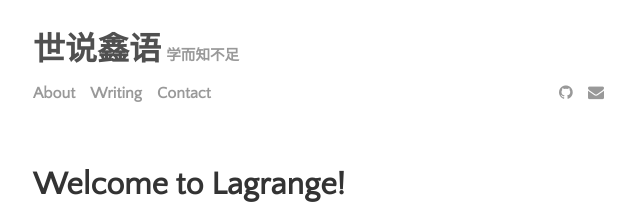
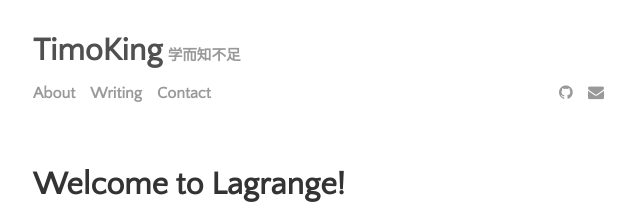
Before and after one commit to YellowStars1993/yellowstars1993.github.io, a Jekyll site: the page built from index.html, in a window 1280 px wide and 900 px high. Shown: the top 219 px of the window, without its empty margins (319-959 px from the left). Built offline with Jekyll 4.4.1, drawn with Linux system fonts in a browser that asks for light colours; nearby versions of some CDN libraries; the list of posts is cut into pages by our own code; some of the changed text lies outside the part shown.

Commit message:
Update _config.yml

```diff
--- a/_config.yml
+++ b/_config.yml
@@ -1,5 +1,5 @@
 # Site Settings
-title:               世说鑫语
+title:               TimoKing
 tagline:             学而知不足
 description:
 baseurl:            #"/Lagrange"
```
